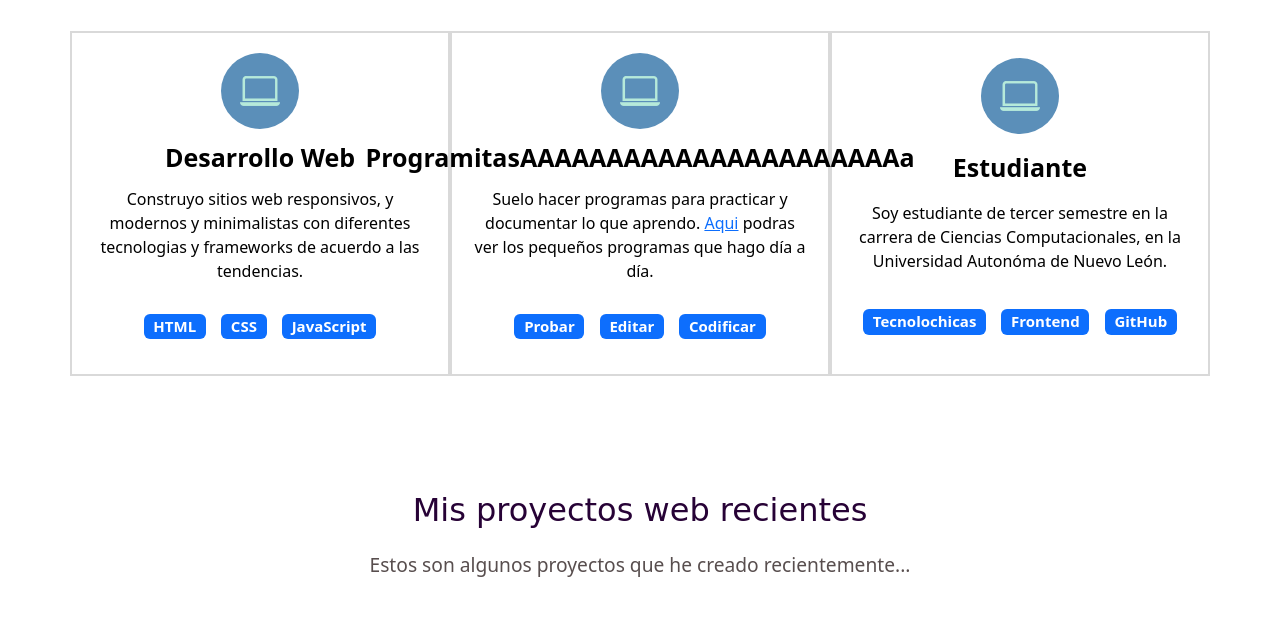
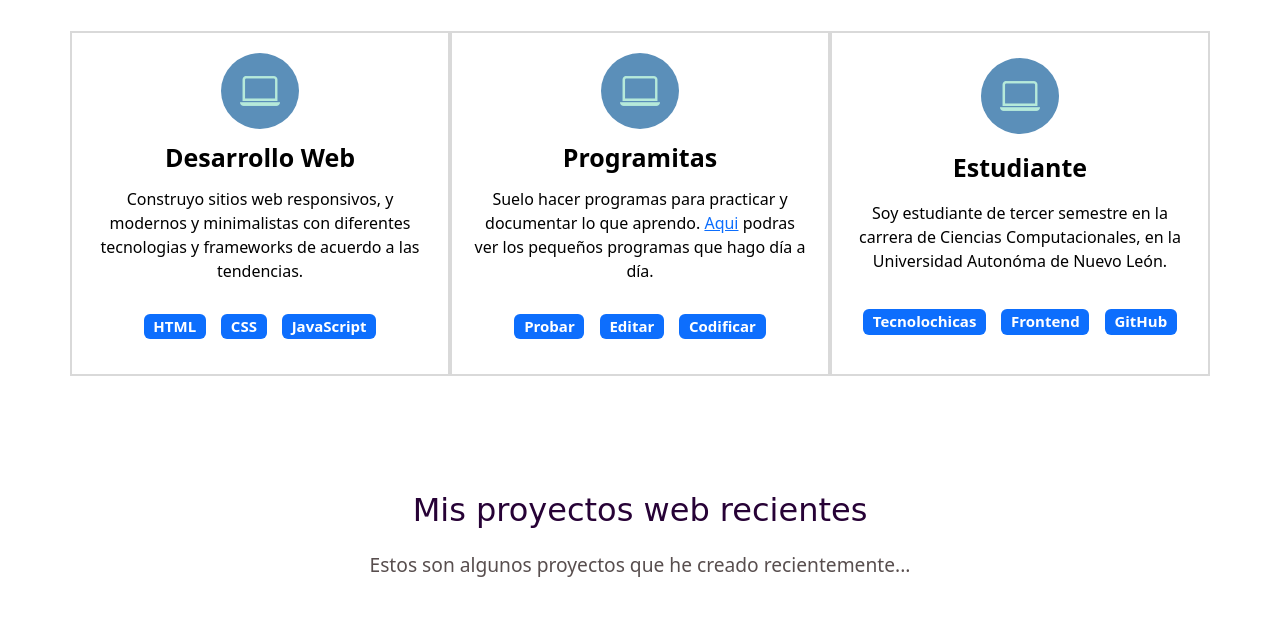
Before and after one commit to AriadneRomero/AriadneRomero.github.io, a plain HTML site: page index.html in a window 1280 px wide. Shown: the part 1420-2042 px from the top of the page. Drawn offline with nearby package versions, Linux system fonts and the light colour scheme; a web font is replaced by a local one.

Commit message:
Update index.html

```diff
--- a/index.html
+++ b/index.html
@@ -97,7 +97,7 @@
           <!-- Programitas -->
           <div class="columna col-12 col-md-4">
             <i class="bi bi-laptop"></i>
-            <p class="experiencia-titulo">ProgramitasAAAAAAAAAAAAAAAAAAAAAAa</p>
+            <p class="experiencia-titulo">Programitas</p>
             <p>Suelo hacer programas para practicar y documentar lo que aprendo. <a href="https://github.com/AriadneRomero">Aqui</a> podras ver los pequeños programas que hago día a día.</p>
             <div class="badges-contenedor">
               <span class="badge text-bg-primary">Probar</span>
```
